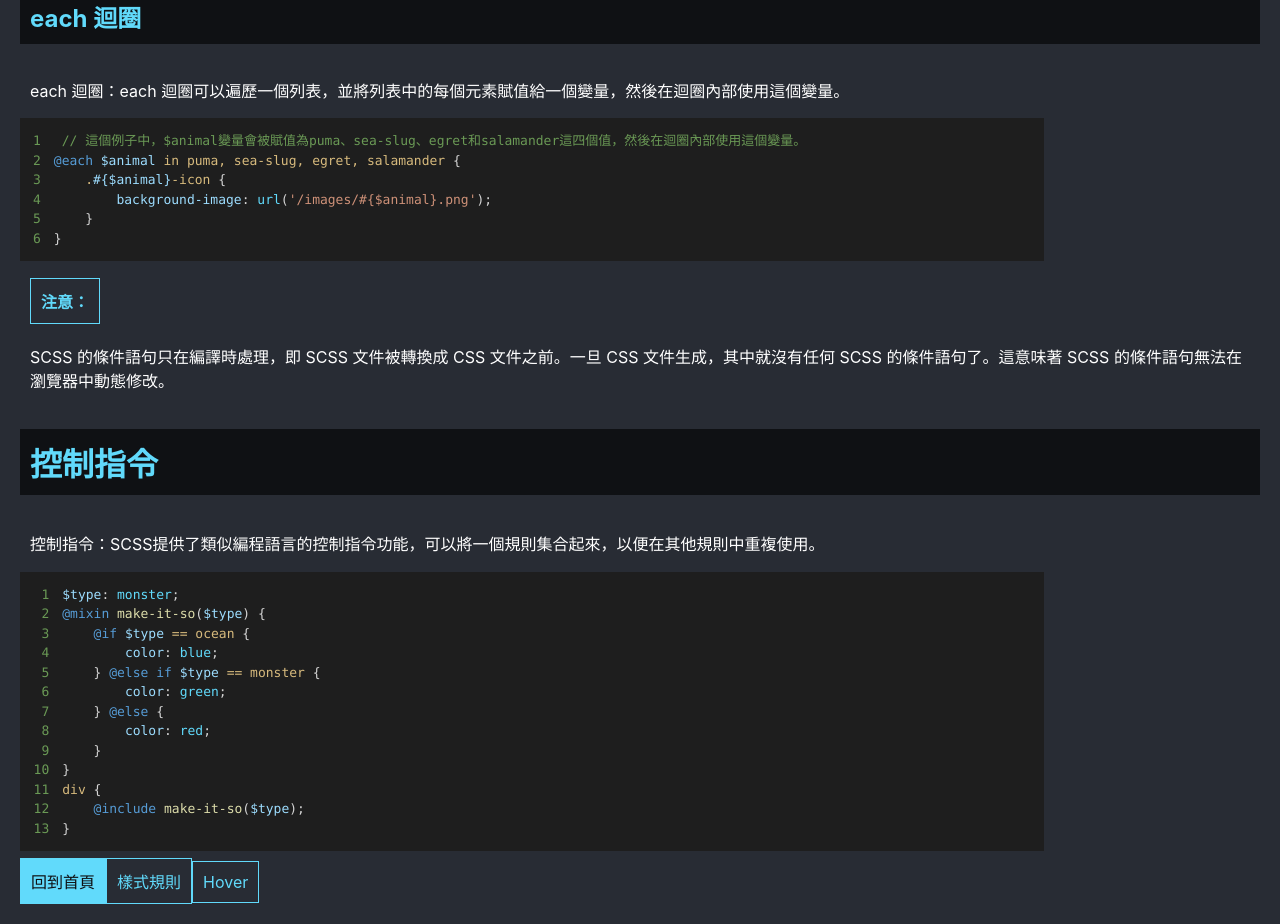
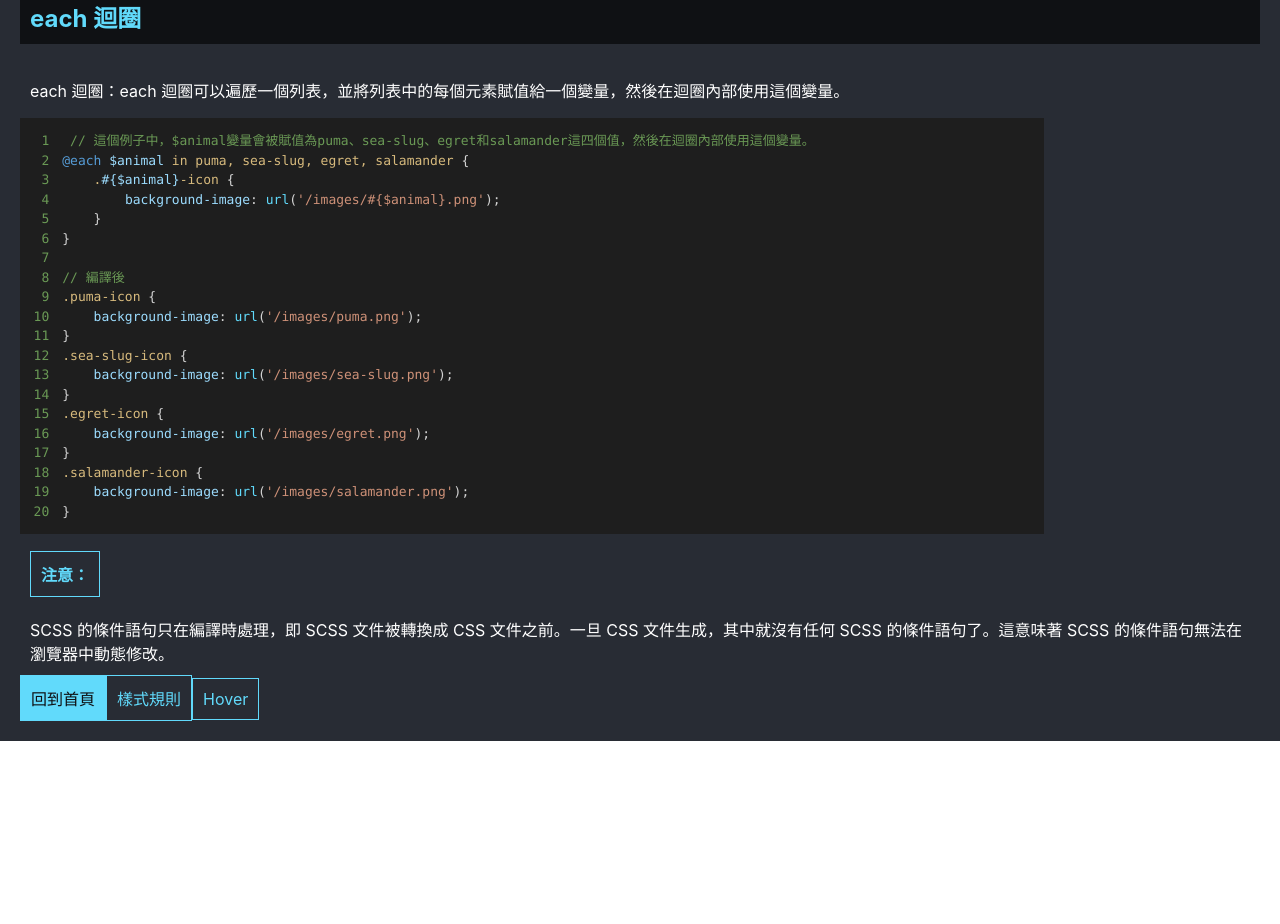
Before and after one commit to Bobo100/SCSS-SASS-CSS, a Next.js app: page / in a window 1280 px wide. Shown: the part 6260-7184 px from the top of the page. After the commit the page ends 7001 px from the top, so only its background shows below. Built offline with nearby package versions, Linux system fonts and the light colour scheme.

Commit message:
刪除多餘的內容

```diff
--- a/pages/index.tsx
+++ b/pages/index.tsx
@@ -286,31 +286,26 @@ div {
     .#{$animal}-icon {
         background-image: url('/images/#{$animal}.png');
     }
+}
+
+// 編譯後
+.puma-icon {
+    background-image: url('/images/puma.png');
+}
+.sea-slug-icon {
+    background-image: url('/images/sea-slug.png');
+}
+.egret-icon {
+    background-image: url('/images/egret.png');
+}
+.salamander-icon {
+    background-image: url('/images/salamander.png');
 }`}
                 </CommonPrism>
 
                 <p className="hightlight">注意：</p>
                 <p>SCSS 的條件語句只在編譯時處理，即 SCSS 文件被轉換成 CSS 文件之前。一旦 CSS 文件生成，其中就沒有任何 SCSS 的條件語句了。這意味著 SCSS 的條件語句無法在瀏覽器中動態修改。</p>
 
-                <h2>控制指令</h2>
-                <p>
-                    控制指令：SCSS提供了類似編程語言的控制指令功能，可以將一個規則集合起來，以便在其他規則中重複使用。
-                </p>
-                <CommonPrism>
-                    {`$type: monster;
-@mixin make-it-so($type) {
-    @if $type == ocean {
-        color: blue;
-    } @else if $type == monster {
-        color: green;
-    } @else {
-        color: red;
-    }
-}
-div {
-    @include make-it-so($type);
-}`}
-                </CommonPrism>
             </div>
         </Layout>
     )
```
